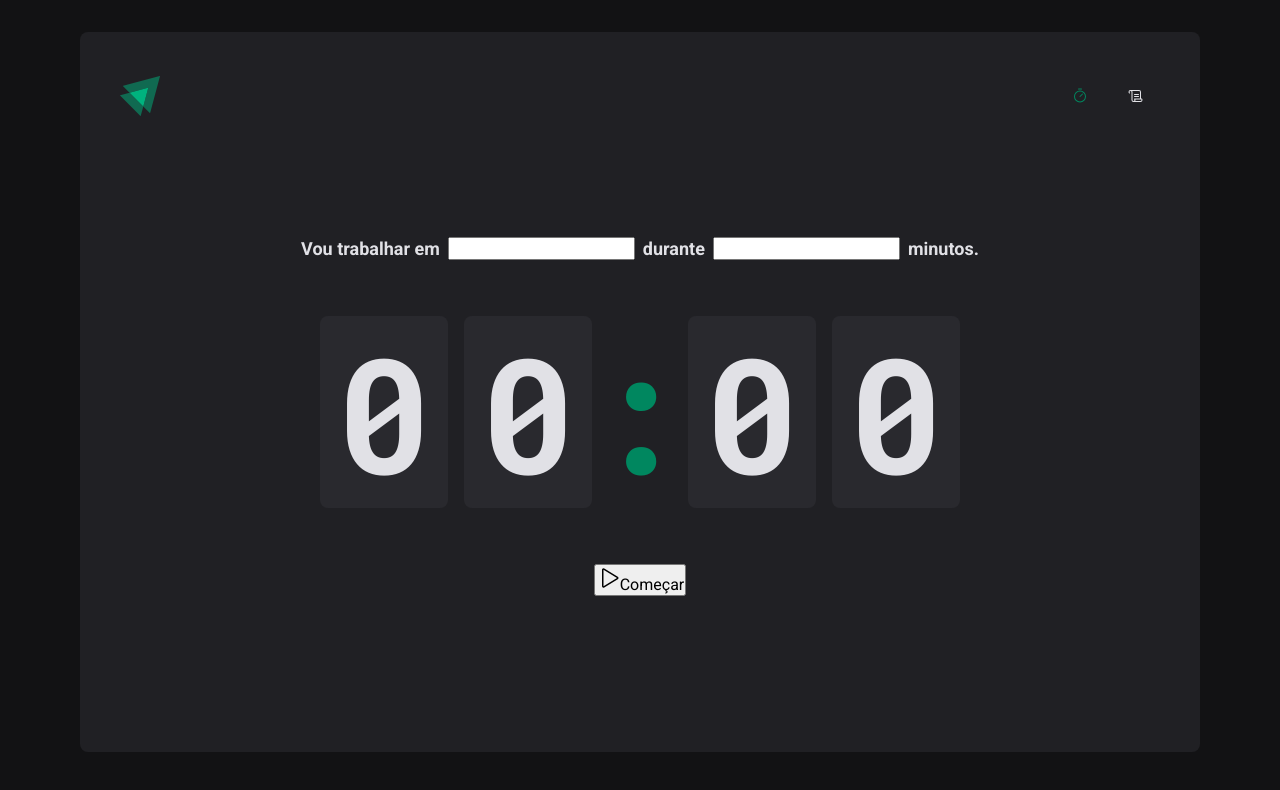
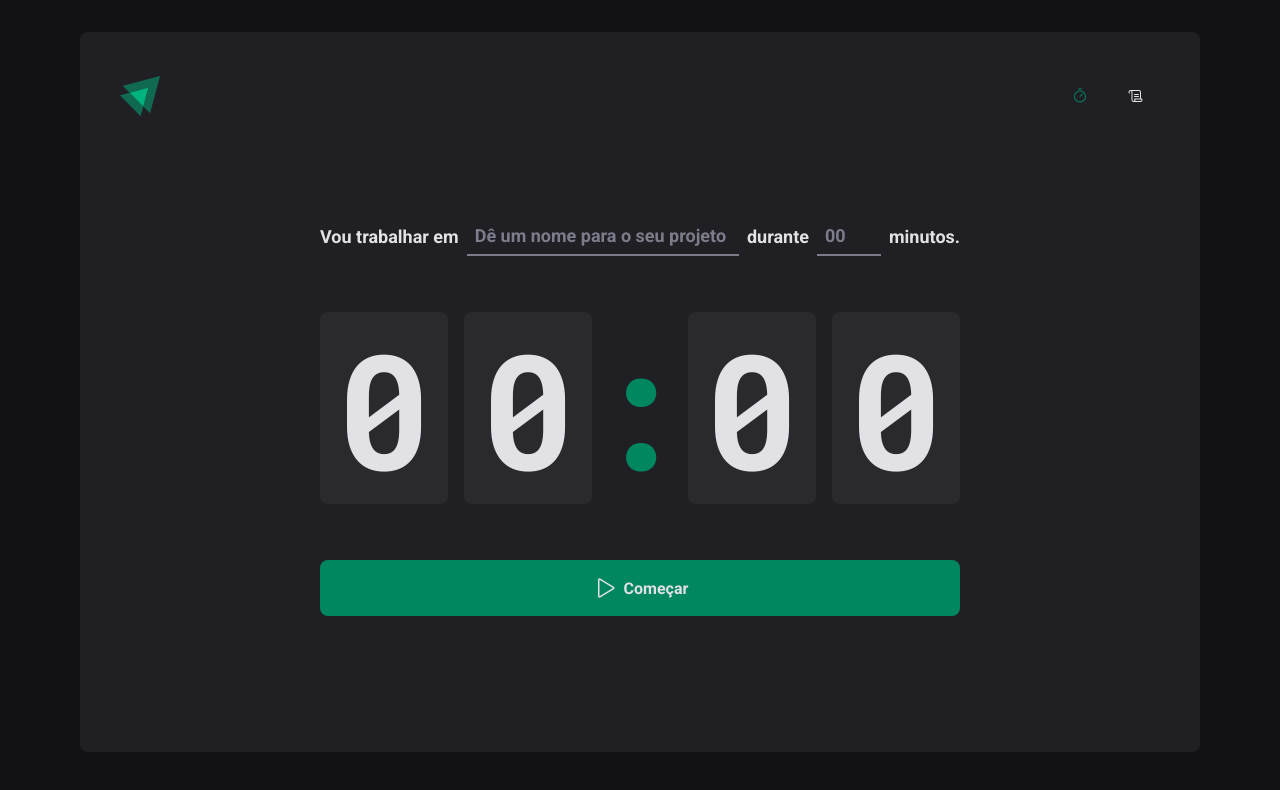
Before and after one commit to gabrielamenezes/ignite-timer, a React (Vite) app: page / in a window 1280 px wide. Shown: the top 790 px of the page. Built offline with nearby package versions, Linux system fonts and the light colour scheme.

Commit message:
style: add input styles

```diff
--- a/src/pages/Home/index.tsx
+++ b/src/pages/Home/index.tsx
@@ -1,5 +1,5 @@
 import { Play } from "@phosphor-icons/react"
-import { CountDownContainer, FormContainer, HomeContainer, Separator } from "./styles"
+import { CountDownContainer, FormContainer, HomeContainer, MinutesAmountInput, Separator, StartCountdownButton, TaskInput } from "./styles"
 
 export const Home = () => {
   return (
@@ -7,9 +7,9 @@
       <form action="">
         <FormContainer>
           <label htmlFor="task">Vou trabalhar em</label>
-          <input type="text" id="task" />
+          <TaskInput type="text" id="task" placeholder="Dê um nome para o seu projeto"/>
           <label htmlFor="minutesAmount">durante</label>
-          <input type="number" id="minutesAmount" />
+          <MinutesAmountInput type="number" id="minutesAmount" placeholder="00" />
 
           <span>minutos.</span>
         </FormContainer>
@@ -22,10 +22,10 @@
           <span>0</span>
         </CountDownContainer>
 
-        <button type="submit">
+        <StartCountdownButton type="submit">
           <Play size={24}/>
           Começar
-        </button>
+        </StartCountdownButton>
       </form>
 
     </HomeContainer>
--- a/src/pages/Home/styles.ts
+++ b/src/pages/Home/styles.ts
@@ -2,6 +2,7 @@
 
 export const HomeContainer = styled.div`
   flex: 1;
+  height: 100%;
   display: flex;
   flex-direction: column;
   align-items: center;
@@ -25,6 +26,31 @@
   font-weight: bold;
   flex-wrap: wrap;
 `
+const BaseInput = styled.input`
+  background: transparent;
+  height: 2.5rem;
+  border: 0;
+  border-bottom: 2px solid ${props => props.theme['gray-500']};
+  font-weight: bold;
+  padding: 0 0.5rem;
+  font-size: 1.125rem;
+  color: ${props => props.theme['gray-100']};
+
+  &:focus {
+    border-color: ${props => props.theme['green-500']};
+    box-shadow: none;
+  }
+  &::placeholder {
+    color: ${props => props.theme['gray-500']};
+  }
+`
+export const TaskInput = styled(BaseInput)`
+  flex: 1;
+`
+export const MinutesAmountInput = styled(BaseInput)`
+  width: 4rem;
+`
+
 export const CountDownContainer = styled.div`
   font-family: 'Roboto Mono', monospace;
   font-size: 10rem;
@@ -49,3 +75,27 @@
   display: flex;
   justify-content: center;
 `
+export const StartCountdownButton = styled.button`
+  width: 100%;
+  border: 0;
+  padding: 1rem;
+  border-radius: 8px;
+
+  display: flex;
+  align-items: center;
+  justify-content: center;
+
+  gap: 0.5rem;
+  font-weight: bold;
+
+  cursor: pointer;
+  background-color: ${props => props.theme['green-500']};
+  color: ${props => props.theme['gray-100']};
+  &:disabled {
+    opacity: 0.7;
+    cursor: not-allowed;
+  }
+  &:not(:disabled):hover {
+    background-color: ${props=> props.theme['green-700']};
+  }
+`
```
